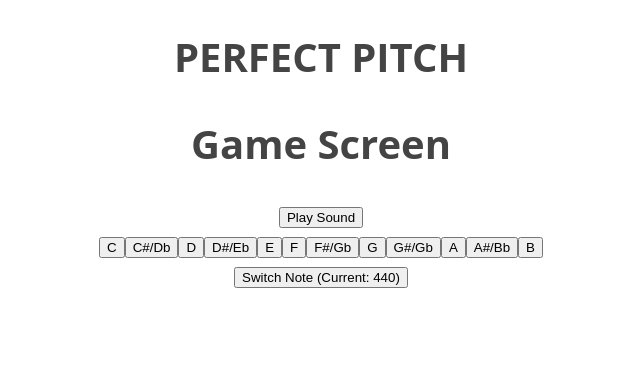
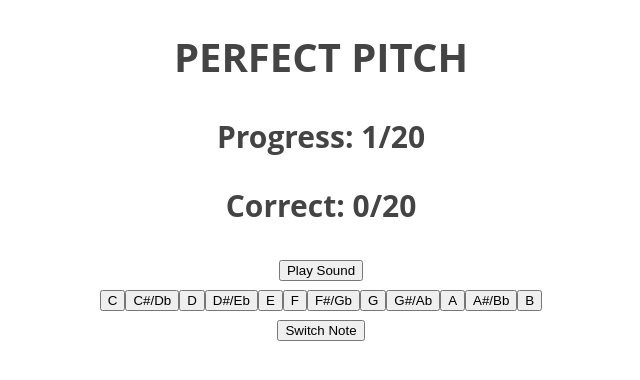
Before and after one commit to d-h-chan/perfect-pitch, a React (Create React App) app: page / in a window 1280 px wide. Shown: the top 380 px of the page, without its empty margins (319-959 px from the left). Built offline with nearby package versions, Linux system fonts and the light colour scheme.

Commit message:
random note, progress, and choosing note work

```diff
--- a/src/AnswerButtons/AnswerButtons.js
+++ /dev/null
@@ -1,24 +0,0 @@
-import React, { Component } from 'react';
-
-class AnswerButtons extends Component {
-  render() {
-    return (
-      <>
-        <button>C</button>
-        <button>C#/Db</button>
-        <button>D</button>
-        <button>D#/Eb</button>
-        <button>E</button>
-        <button>F</button>
-        <button>F#/Gb</button>
-        <button>G</button>
-        <button>G#/Gb</button>
-        <button>A</button>
-        <button>A#/Bb</button>
-        <button>B</button>
-      </>
-    );
-  }
-}
-
-export default AnswerButtons;
--- a/src/App/App.js
+++ b/src/App/App.js
@@ -8,9 +8,21 @@ class App extends Component {
     this.setState({ currentNote });
   };
 
+  incrementProgress = () => {
+    this.setState({progress: this.state.progress + 1})
+  }
+
+  incrementScore = () => {
+    this.setState({score: this.state.score +1})
+  }
+
   state = {
     currentNote: 440,
-    setCurrentNote: this.setCurrentNote
+    setCurrentNote: this.setCurrentNote,
+    progress: 1,
+    incrementProgress: this.incrementProgress,
+    score: 0,
+    incrementScore: this.incrementScore
   };
 
   render() {
--- a/src/ContextManagement/Context.js
+++ b/src/ContextManagement/Context.js
@@ -2,8 +2,12 @@ import React, { useState } from 'react'
 
 //set the defaults
 const Context = React.createContext({
-  currentNote: 440,
-  setCurrentNote: () => {}
+  //currentNote: 440,
+  setCurrentNote: () => {},
+  //progress: 1,
+  incrementProgress: () => {},
+  //score: 0,
+  incrementScore: () => {}
 });
 
 export default Context;
--- a/src/GamePage/GamePage.js
+++ b/src/GamePage/GamePage.js
@@ -1,7 +1,6 @@
 import React, { Component } from 'react';
-import AnswerButtons from '../AnswerButtons/AnswerButtons.js';
 import Context from '../ContextManagement/Context.js'
-import { idToFrequencyMap, frequencyToNoteMap, noteToFrequencyMap } from '../store.js';
+import { idToFrequencyMap, noteToFrequencyMap, notes } from '../store.js';
 
 class GamePage extends Component {
 
@@ -12,6 +11,21 @@ class GamePage extends Component {
     this.audioContext = new AudioContext();
   }
 
+  makeButton = (note) => {
+    return (
+      <button onClick={this.handleAnswerClick} id={note}>
+        {note}
+      </button>
+    );
+  }
+
+  handleAnswerClick = (event) => {
+    const note = event.target.id
+    if (this.context.currentNote === noteToFrequencyMap[note]) {
+      this.context.incrementScore()
+    }
+  }
+
   playNote = (frequency) => {
     let oscillator = this.audioContext.createOscillator();
     oscillator.connect(this.audioContext.destination);
@@ -20,38 +34,33 @@ class GamePage extends Component {
     oscillator.stop(this.audioContext.currentTime + 1.5)
   }
 
-  handleClick = () => {
-    //let num = Math.floor(Math.random() * 11) + 1;
-    //let frequency = idToFrequencyMap[num]
-    //this.context.setCurrentNote(num);
-    //console.log(frequency)
-
-    //this.playNote(frequency);
+  handlePlayButtonClick = (event) => {
     this.playNote(this.context.currentNote)
   }
 
   generateRandomNote = () => {
     const num = Math.floor(Math.random() * 11) + 1;
     const frequency = idToFrequencyMap[num]
-    console.log(frequency)
     return frequency
+  }
+
+  handleNextButtonClick = (event) => {
+    this.context.setCurrentNote(this.generateRandomNote())
+    this.context.incrementProgress()
   }
 
   render() {
     return (
       <>
-        <h1>Game Screen</h1>
-        <button onClick={this.handleClick}>Play Sound</button>
+        <h2>Progress: {this.context.progress}/20</h2>
+        <h2>Correct: {this.context.score}/20</h2>
+        <button id="playNoteButton" onClick={this.handlePlayButtonClick}>Play Sound</button>
         <br></br>
-        <AnswerButtons></AnswerButtons>
+        {notes.map(this.makeButton)}
         <br></br>
-        <Context.Consumer>
-          {({ currentNote, setCurrentNote }) => (
-            <button onClick={() => setCurrentNote(this.generateRandomNote())}>
-              Switch Note (Current: {currentNote})
-          </button>
-          )}
-        </Context.Consumer>
+        <button id="nextButton" onClick={this.handleNextButtonClick}>
+          Switch Note
+        </button>
 
       </>
     );
--- a/src/store.js
+++ b/src/store.js
@@ -5,14 +5,14 @@ const idToFrequencyMap = {
   4: 293.6648, // "D",
   5: 349.2282, //"F",
   6: 440.0000,// "A",
-  7: 293.6648,// "B",
+  7: 493.8833,// "B",
   8: 277.1826,// "C#/Db",
   9: 311.1270,// "D#/Eb",
   10: 369.9944, // "F#/Gb",
   11: 415.3047, // "G#/Ab",
-  12: 261.6256,// "A#/Bb",
+  12: 466.1638,// "A#/Bb",
 }
-
+/*
 const frequencyToNoteMap = {
   261.6256: "C",
   277.1826: "C#/Db",
@@ -24,9 +24,9 @@ const frequencyToNoteMap = {
   391.9954: "G",
   415.3047: "G#/Ab",
   440.0000: "A",
-  261.6256: "A#/Bb",
-  293.6648: "B",
-}
+  466.1638: "A#/Bb",
+  493.8833: "B",
+}*/
 
 const noteToFrequencyMap = {
   "C": 261.6256,
@@ -39,8 +39,10 @@ const noteToFrequencyMap = {
   "G": 391.9954,
   "G#/Ab": 415.3047,
   "A": 440.0000,
-  "A#/Bb": 261.6256,
-  "B": 293.6648,
+  "A#/Bb": 466.1638,
+  "B": 493.8833,
 }
 
-export {idToFrequencyMap, frequencyToNoteMap, noteToFrequencyMap};
+const notes=["C", "C#/Db", "D", "D#/Eb", "E", "F", "F#/Gb", "G", "G#/Ab", "A", "A#/Bb", "B"]
+
+export {idToFrequencyMap, noteToFrequencyMap, notes};
```
